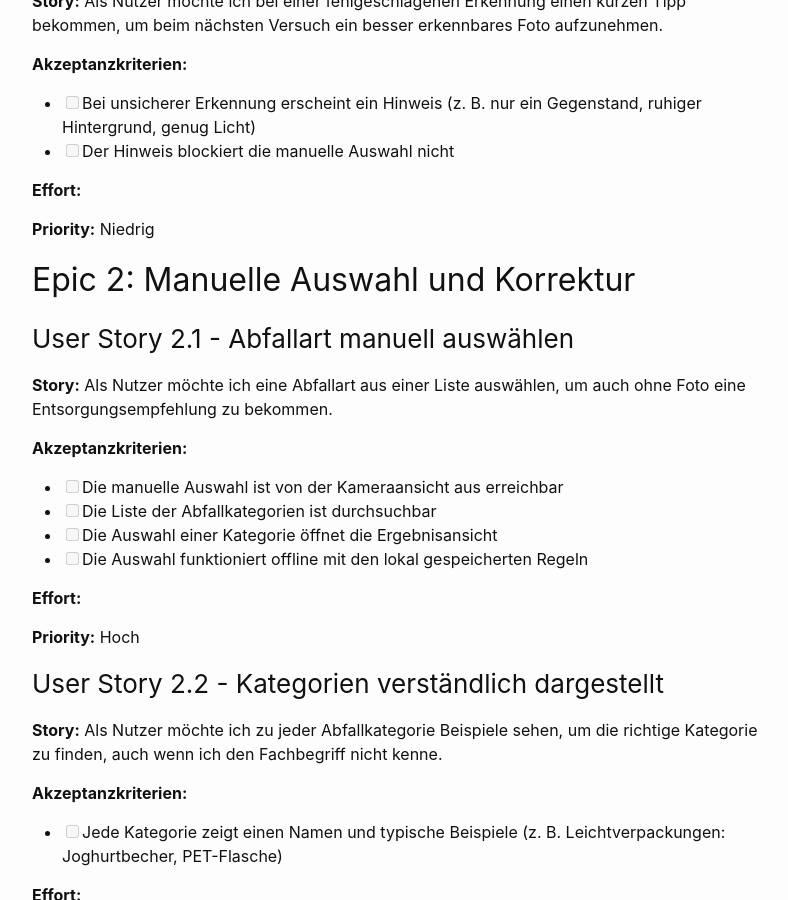
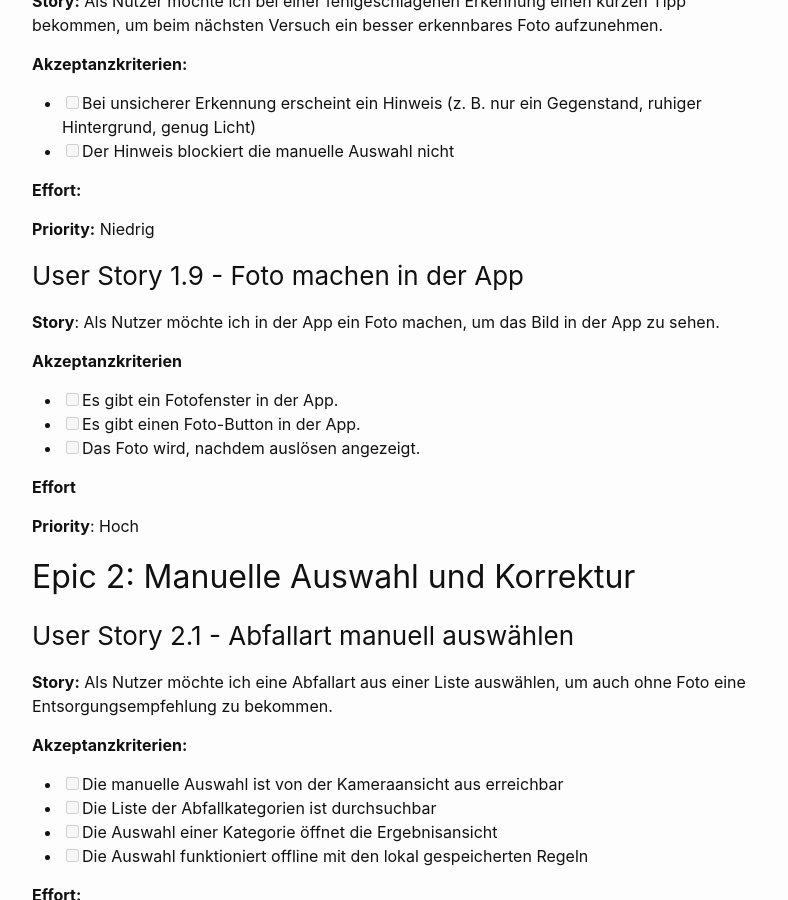
Before and after one commit to trashie-org/trashie-docs, a Jekyll site: the page built from user-stories.md, in a window 1280 px wide and 900 px high, scrolled down 2870 px. Shown: the whole window, without its empty margins (238-1026 px from the left). Built offline with Jekyll 4.4.1, drawn with Linux system fonts in a browser that asks for light colours.

Commit message:
docs: updated user-stories.md

```diff
--- a/user-stories.md
+++ b/user-stories.md
@@ -121,6 +121,21 @@ Die Stories sind nach Epics gegliedert. Jede Story besteht aus Story, Akzeptanzk
 **Effort:**
 
 **Priority:** Niedrig
+
+
+### User Story 1.9 - Foto machen in der App
+
+**Story**: Als Nutzer möchte ich in der App ein Foto machen, um das Bild in der App zu sehen.
+
+**Akzeptanzkriterien**
+
+- [ ] Es gibt ein Fotofenster in der App.
+- [ ] Es gibt einen Foto-Button in der App.
+- [ ] Das Foto wird, nachdem auslösen angezeigt.
+
+**Effort**
+
+**Priority**: Hoch
 
 ## Epic 2: Manuelle Auswahl und Korrektur
 
```
